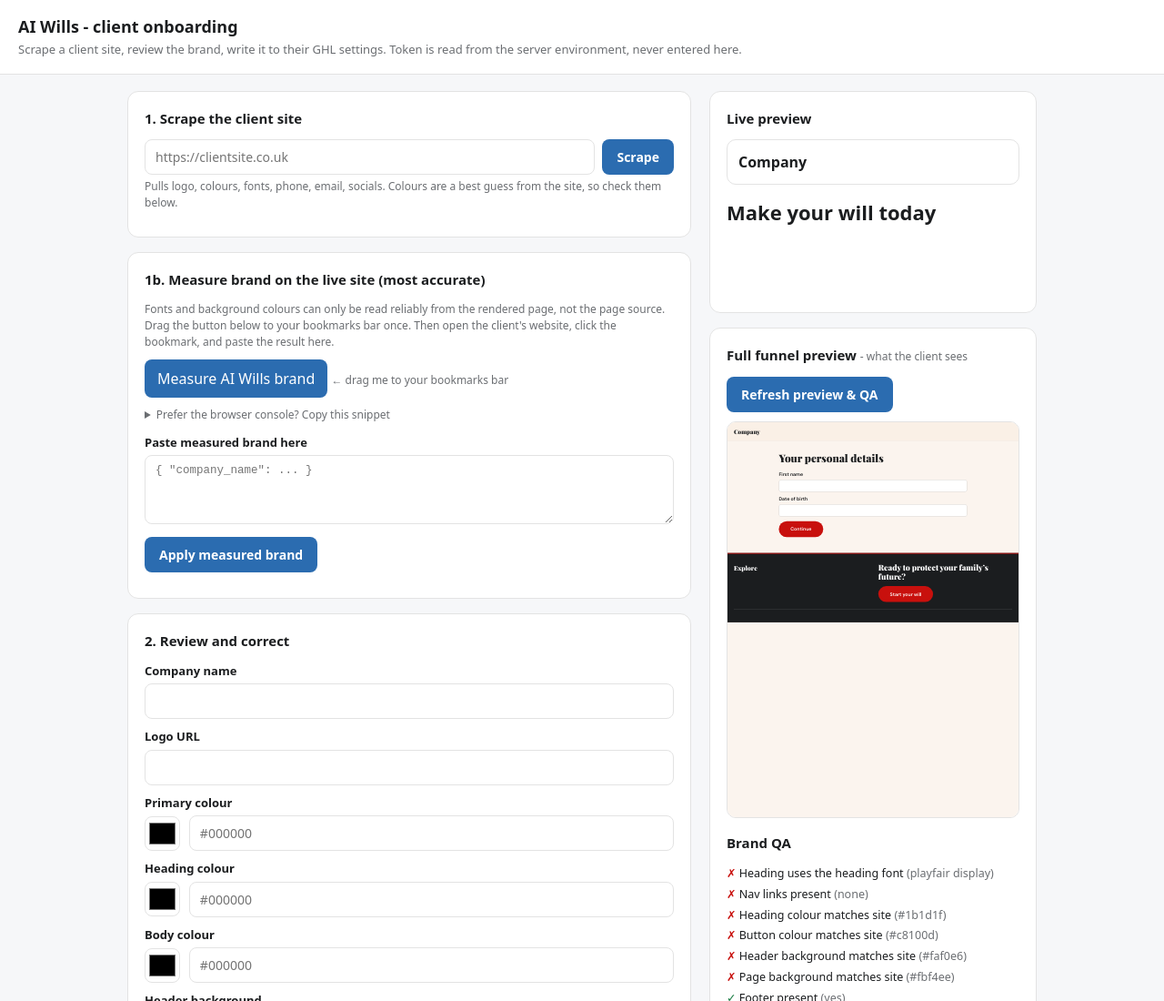
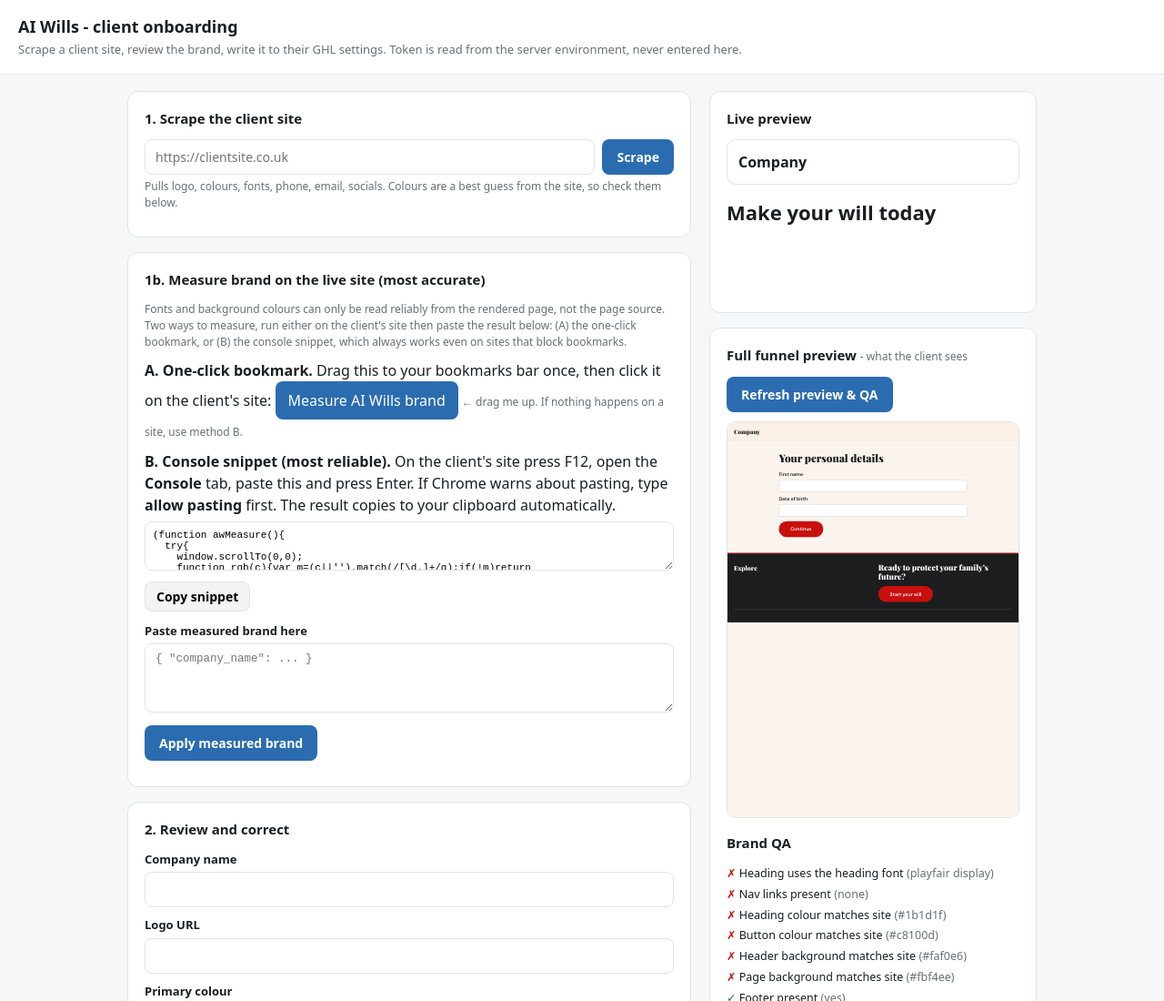
Before and after one commit to tom-digilyse/aiwills-funnel, a website: page public/index.html in a window 1280 px wide. Shown: the top 1100 px of the page at 91% size. Drawn offline with nearby package versions, Linux system fonts and the light colour scheme.

Commit message:
Add files via upload

```diff
--- a/public/index.html
+++ b/public/index.html
@@ -59,9 +59,13 @@ button:disabled{opacity:.5;cursor:not-allowed}
 
     <div class="card">
       <h2>1b. Measure brand on the live site (most accurate)</h2>
-      <p class="hint">Fonts and background colours can only be read reliably from the rendered page, not the page source. Drag the button below to your bookmarks bar once. Then open the client's website, click the bookmark, and paste the result here.</p>
-      <p style="margin:10px 0"><a id="bmlink" class="btn-primary" style="display:inline-block;text-decoration:none;padding:9px 14px;border-radius:8px">Measure AI Wills brand</a> <span class="hint" style="display:inline">&larr; drag me to your bookmarks bar</span></p>
-      <details><summary class="small muted" style="cursor:pointer">Prefer the browser console? Copy this snippet</summary><textarea id="measureSrc" readonly rows="3" onclick="this.select()" style="width:100%;margin-top:8px;font-family:monospace;font-size:11px;border:1px solid var(--line);border-radius:8px;padding:8px"></textarea></details>
+      <p class="hint">Fonts and background colours can only be read reliably from the rendered page, not the page source. Two ways to measure, run either on the client's site then paste the result below: (A) the one-click bookmark, or (B) the console snippet, which always works even on sites that block bookmarks.</p>
+      <p style="margin:10px 0"><b>A. One-click bookmark.</b> Drag this to your bookmarks bar once, then click it on the client's site: <a id="bmlink" class="btn-primary" style="display:inline-block;text-decoration:none;padding:9px 14px;border-radius:8px">Measure AI Wills brand</a> <span class="hint" style="display:inline">&larr; drag me up. If nothing happens on a site, use method B.</span></p>
+      <div style="margin:10px 0">
+        <p style="margin:0 0 6px"><b>B. Console snippet (most reliable).</b> On the client's site press F12, open the <b>Console</b> tab, paste this and press Enter. If Chrome warns about pasting, type <b>allow pasting</b> first. The result copies to your clipboard automatically.</p>
+        <textarea id="measureSrc" readonly rows="3" onclick="this.select()" style="width:100%;font-family:monospace;font-size:11px;border:1px solid var(--line);border-radius:8px;padding:8px"></textarea>
+        <button type="button" onclick="var t=document.getElementById('measureSrc');t.select();navigator.clipboard&&navigator.clipboard.writeText(t.value);this.textContent='Copied';" style="margin-top:6px;padding:6px 12px;border:1px solid var(--line);border-radius:8px;background:#f3f3f3;cursor:pointer">Copy snippet</button>
+      </div>
       <label style="margin-top:12px">Paste measured brand here</label>
       <textarea id="measurePaste" rows="4" placeholder='{ "company_name": ... }' style="width:100%;padding:9px 11px;border:1px solid var(--line);border-radius:8px;font-size:12.5px;font-family:monospace"></textarea>
       <button class="btn-primary" id="applyMeasureBtn" style="margin-top:8px">Apply measured brand</button>
@@ -439,7 +443,7 @@ el('scrapeBtn').addEventListener('click', scrape);
 el('writeBtn').addEventListener('click', write);
 el('applyMeasureBtn').addEventListener('click', applyMeasured);
 el('previewBtn').addEventListener('click', buildPreview);
-el('bmlink').href = 'javascript:(' + awMeasure.toString() + ')();void(0)';
+el('bmlink').href = 'javascript:(' + awMeasure.toString().replace(/\n/g,' ') + ')();void(0)';
 el('measureSrc').value = '(' + awMeasure.toString() + ')()';
 buildPreview();
 /* git-managed via aiwills-funnel repo */
```
